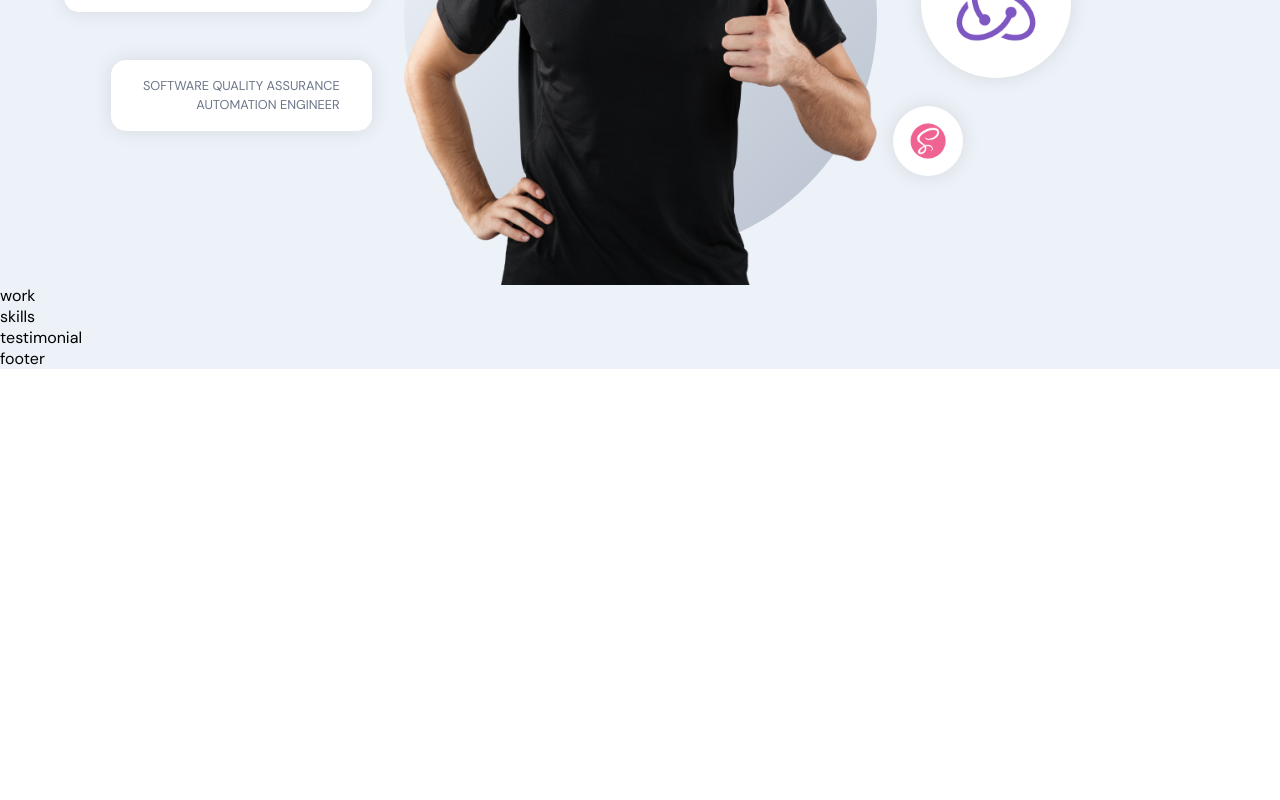
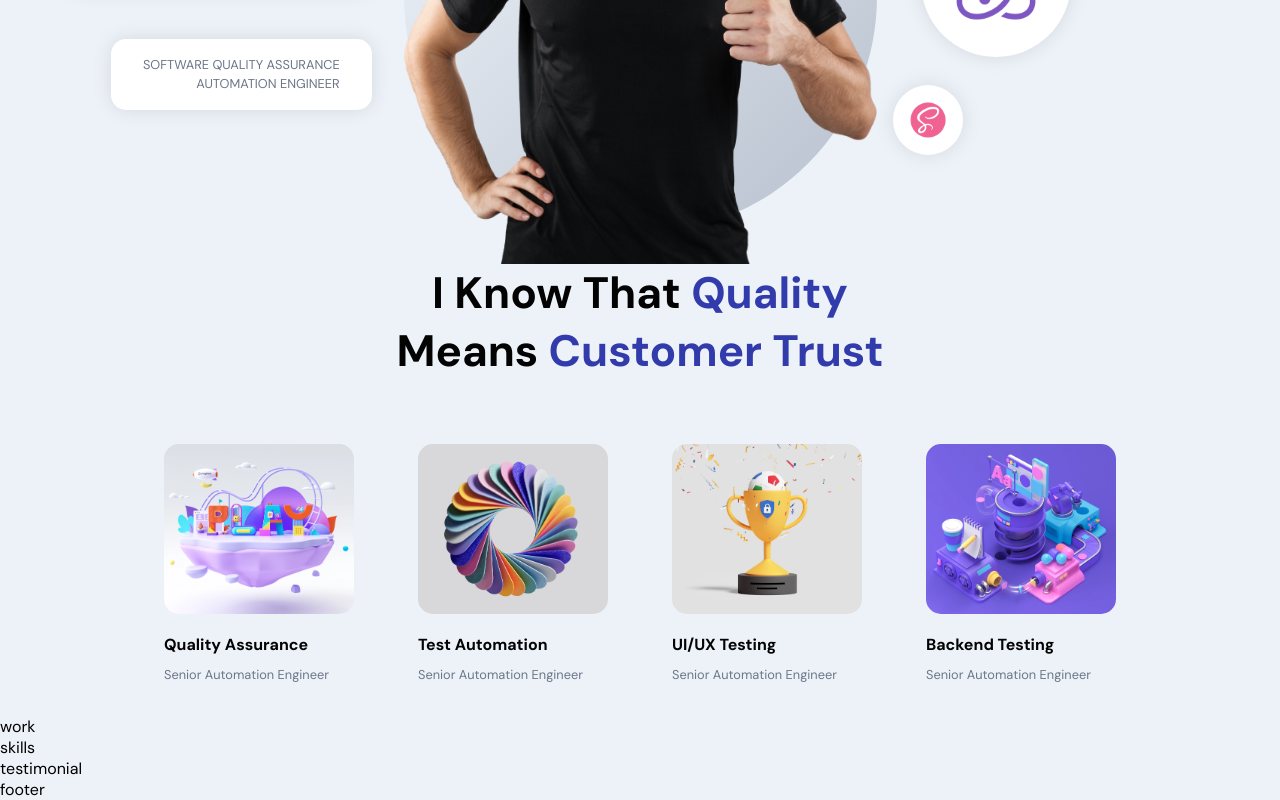
Before and after one commit to josepavaa118/Portfolio, a React (Create React App) app in the folder frontend/: page / in a window 1280 px wide. Shown: the part 426-1226 px from the top of the page. Before the commit the page ends 800 px from the top, so only its background shows below. Built offline with nearby package versions, Linux system fonts and the light colour scheme.

Commit message:
Working about section. Fixed order on App.js

```diff
--- a/frontend/src/App.js
+++ b/frontend/src/App.js
@@ -7,8 +7,8 @@
   return (
     <div className="app">
       <NavBar />
+      <Header />
       <About />
-      <Header />
       <Work />
       <Skills />
       <Testimonial />
--- a/frontend/src/container/about/About.jsx
+++ b/frontend/src/container/about/About.jsx
@@ -1,10 +1,35 @@
-import React from 'react'
-import './About'
+import { useState, useEffect } from 'react'
+import {motion} from 'framer-motion'
+import './About.scss'
+import { images } from '../../constants'
+const abouts= [
+  {title: 'Quality Assurance' , description: 'Senior Automation Engineer', imgUrl:images.about01},
+  {title: 'Test Automation' , description: 'Senior Automation Engineer', imgUrl:images.about02},
+  {title: 'UI/UX Testing' , description: 'Senior Automation Engineer', imgUrl:images.about03},
+  {title: 'Backend Testing' , description: 'Senior Automation Engineer', imgUrl:images.about04}
+]
 
-const about = () => {
+const About = () => {
   return (
-    <div>about</div>
+    <>
+      <h2 className="head-text">I Know that <span>Quality</span> <br />means  <span>Customer Trust</span></h2>
+      <div className="app__profiles">
+      {abouts.map((about, index) => (
+          <motion.div
+            whileInView={{ opacity: 1 }}
+            whileHover={{ scale: 1.1 }}
+            transition={{ duration: 0.5, type: 'tween' }}
+            className="app__profile-item"
+            key={about.title + index}
+          >
+            <img src={about.imgUrl} alt={about.title} />
+            <h2 className="bold-text" style={{ marginTop: 20 }}>{about.title}</h2>
+            <p className="p-text" style={{ marginTop: 10 }}>{about.description}</p>
+          </motion.div>
+        ))}
+      </div>
+    </>
   )
 }
 
-export default about
+export default About
--- a/frontend/src/container/about/About.scss
+++ b/frontend/src/container/about/About.scss
@@ -0,0 +1,38 @@
+.app__about {
+    flex: 1;
+    width: 100%;
+    flex-direction: column;
+  }
+
+  .app__profiles {
+    display: flex;
+    justify-content: center;
+    align-items: flex-start;
+    flex-wrap: wrap;
+    margin-top: 2rem;
+  }
+
+  .app__profile-item {
+    width: 190px;
+    display: flex;
+    justify-content: flex-start;
+    align-items: flex-start;
+    flex-direction: column;
+    margin: 2rem;
+
+    img {
+      width: 100%;
+      height: 170px;
+      border-radius: 15px;
+      object-fit: cover;
+    }
+
+    @media screen and (min-width: 2000px) {
+      width: 370px;
+      margin: 2rem 4rem;
+
+      img {
+        height: 320px;
+      }
+    }
+  }
```
